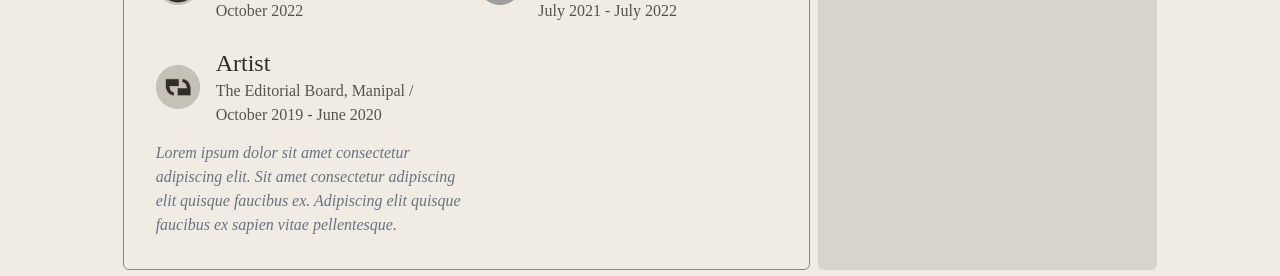
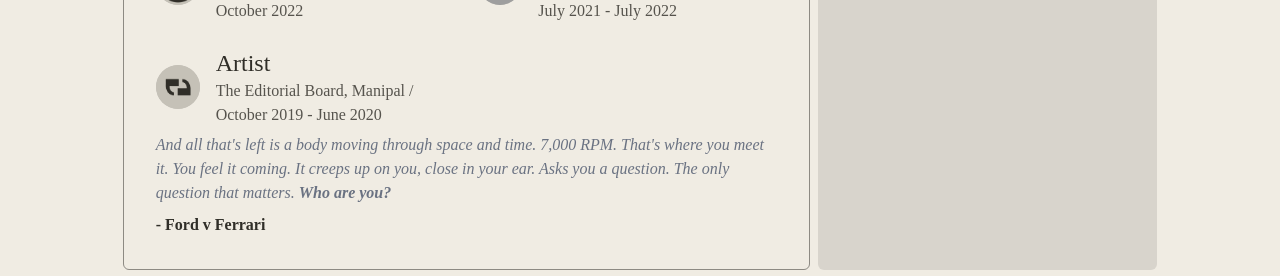
Before and after one commit to Parthiv-M/portfolio, a Next.js app: page / in a window 1280 px wide. Shown: the part 2240-2516 px from the top of the page. Built offline with nearby package versions, Linux system fonts and the light colour scheme; grey boxes are pictures that could not be loaded; a web font is replaced by a local one.

Commit message:
Add Ford v Ferrari quote

```diff
--- a/src/components/work/Section.tsx
+++ b/src/components/work/Section.tsx
@@ -36,11 +36,14 @@ export default function WorkSection() {
                             </div>
                         </div>}
                     </div>
-                    <em className="w-full md:w-1/2 mt-8 md:mt-0 text-gray-500">
-                        Lorem ipsum dolor sit amet consectetur adipiscing elit.
-                        Sit amet consectetur adipiscing elit quisque faucibus ex.
-                        Adipiscing elit quisque faucibus ex sapien vitae pellentesque.
-                    </em>
+                    <div className="mt-24 md:mt-0">
+                        <em className="text-gray-500">
+                            And all that's left is a body moving through space and time. 7,000 RPM.
+                            That's where you meet it. You feel it coming. It creeps up on you, close
+                            in your ear. Asks you a question. The only question that matters. <span className="font-bold">Who are you?</span>
+                        </em>
+                        <p className="font-bold mt-2">- Ford v Ferrari</p>
+                    </div>
                 </div>
                 <div className="min-h-128 w-full bg-black/10 rounded-md"></div>
             </div>
```
